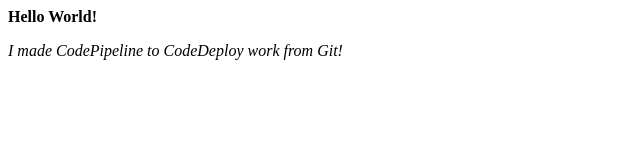
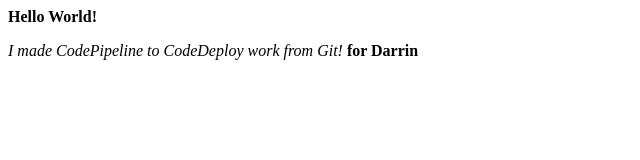
Before and after one commit to jcradit/ELBtest, a plain HTML site: page index.html in a window 1280 px wide. Shown: the full height of the page, 0-640 px from the left. Drawn offline with Linux system fonts and the light colour scheme.

Commit message:
for big d

```diff
--- a/index.html
+++ b/index.html
@@ -2,4 +2,5 @@
 	<b>Hello World!</b>
 	<p>
 	<i>I made CodePipeline to CodeDeploy work from Git!</i>
+	<b>for Darrin</b>
 </html>
```
